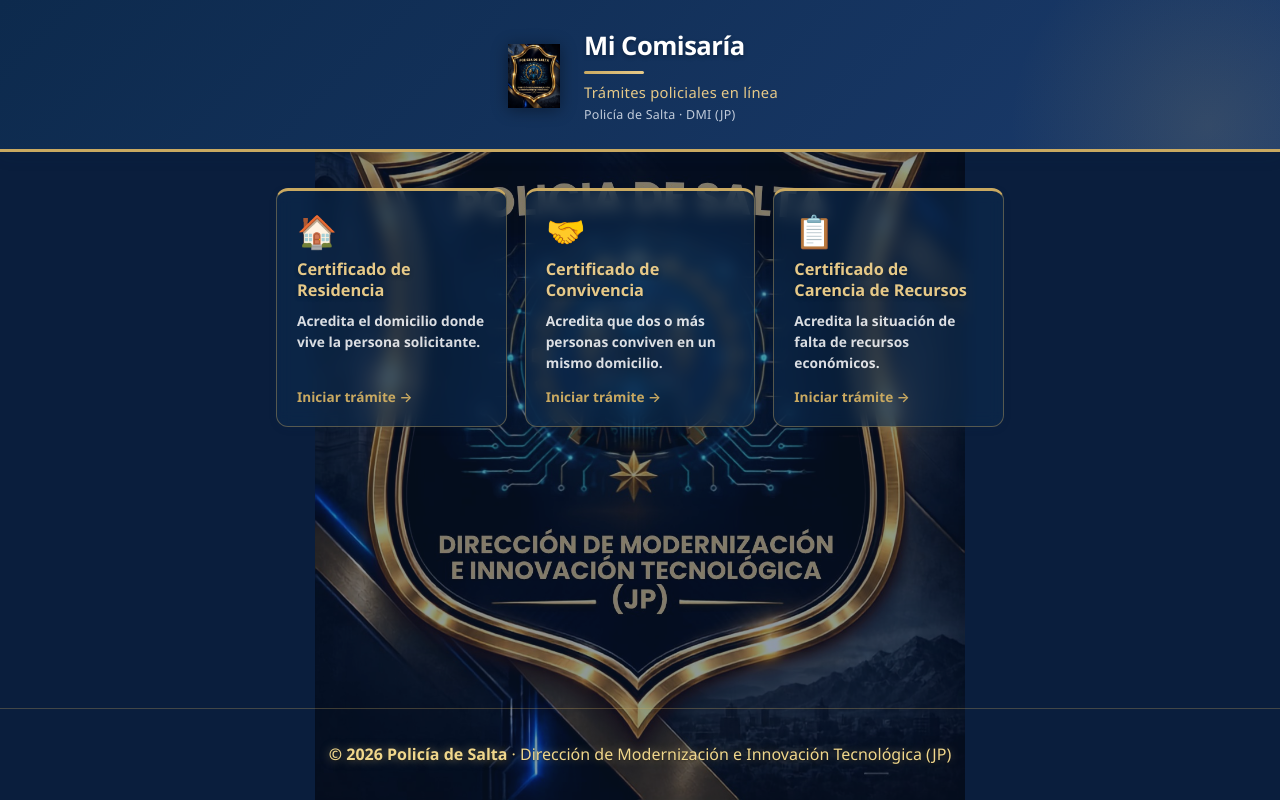
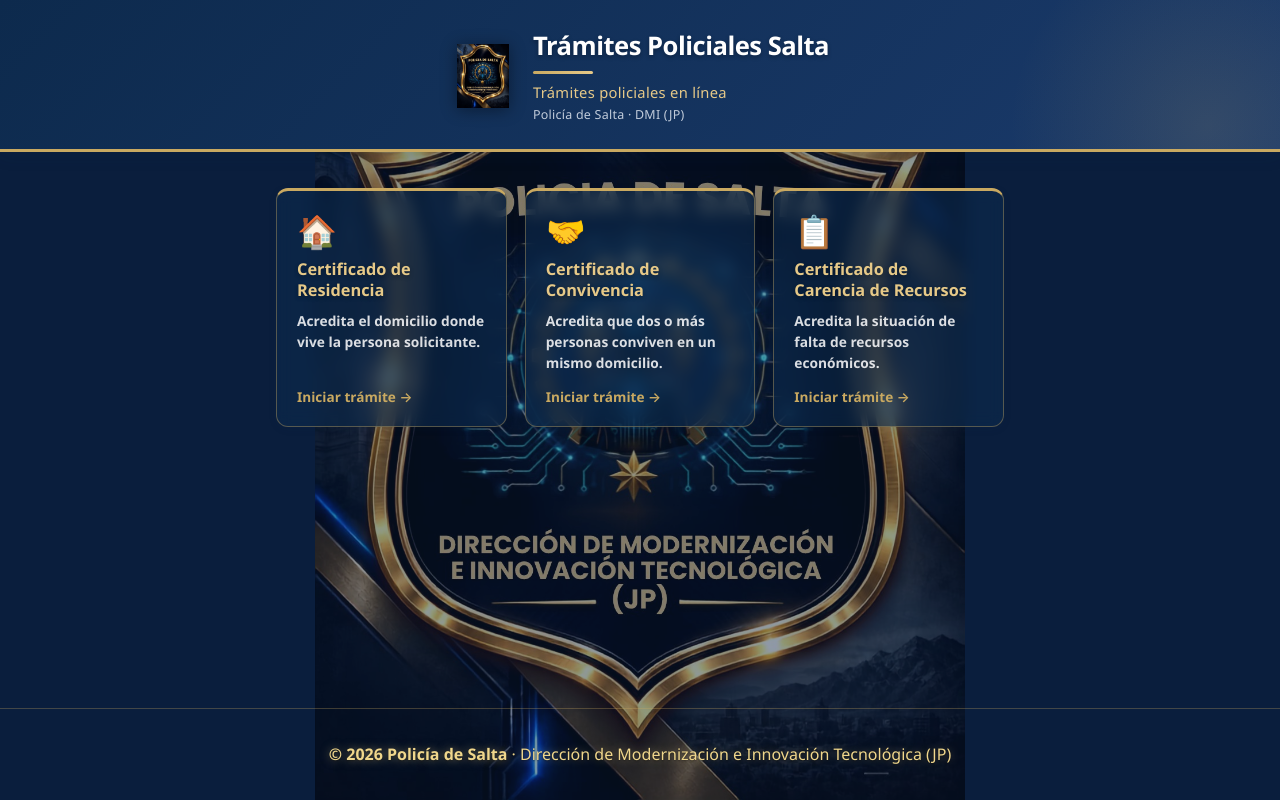
Before and after one commit to jr8969662-beep/MI-COMISARIA, a website: page formularios-tramites.html in a window 1280 px wide. Drawn offline with nearby package versions, Linux system fonts and the light colour scheme.

Commit message:
Update formularios-tramites.html

```diff
--- a/formularios-tramites.html
+++ b/formularios-tramites.html
@@ -3,7 +3,7 @@
 <head>
 <meta charset="UTF-8">
 <meta name="viewport" content="width=device-width, initial-scale=1">
-<title>Mi Comisaría - Formularios de Trámites</title>
+<title>Trámites Policiales Salta</title>
 <style>
   :root{
     --azul-fondo:#0a1e3d;
@@ -350,7 +350,7 @@
   <div class="header-inner">
     <div class="header-logo"></div>
     <div class="header-texto">
-      <h1>Mi Comisaría</h1>
+      <h1>Trámites Policiales Salta</h1>
       <p>Trámites policiales en línea</p>
       <p class="sub">Policía de Salta · DMI (JP)</p>
     </div>
```
